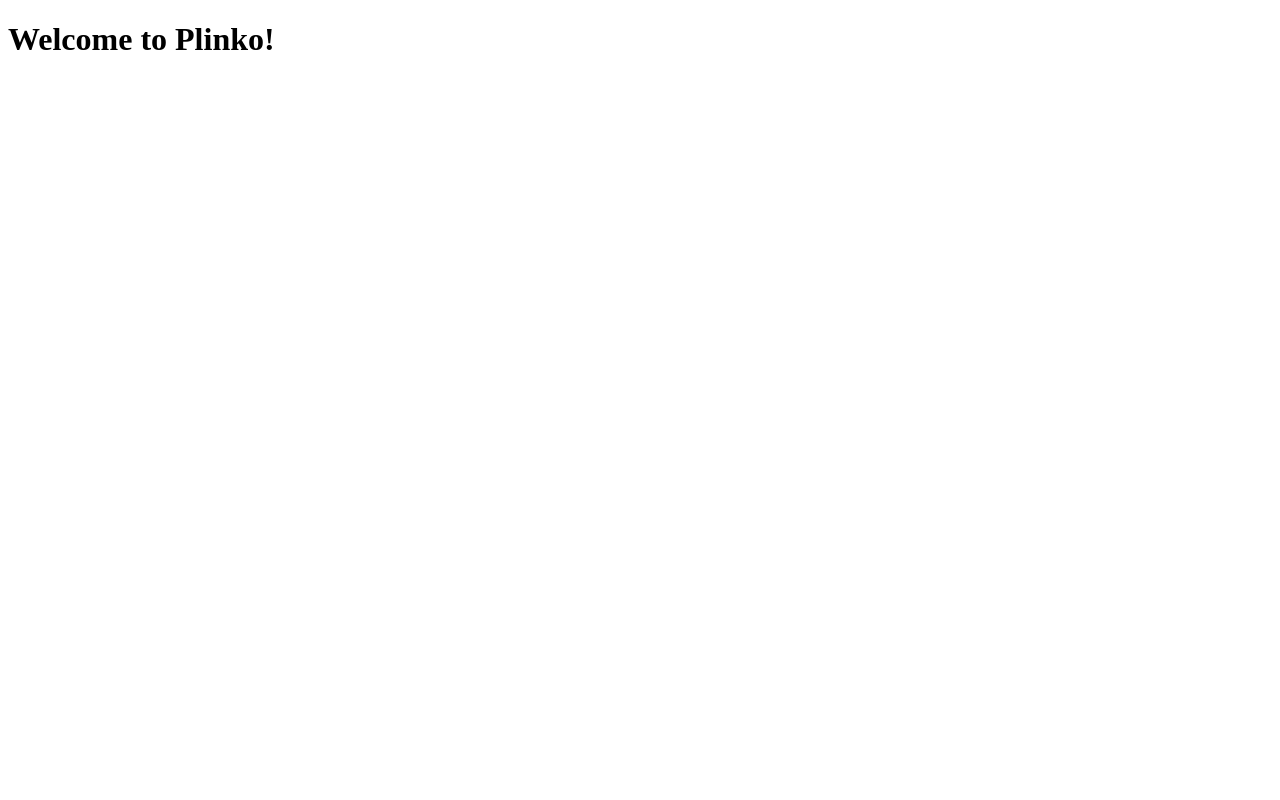
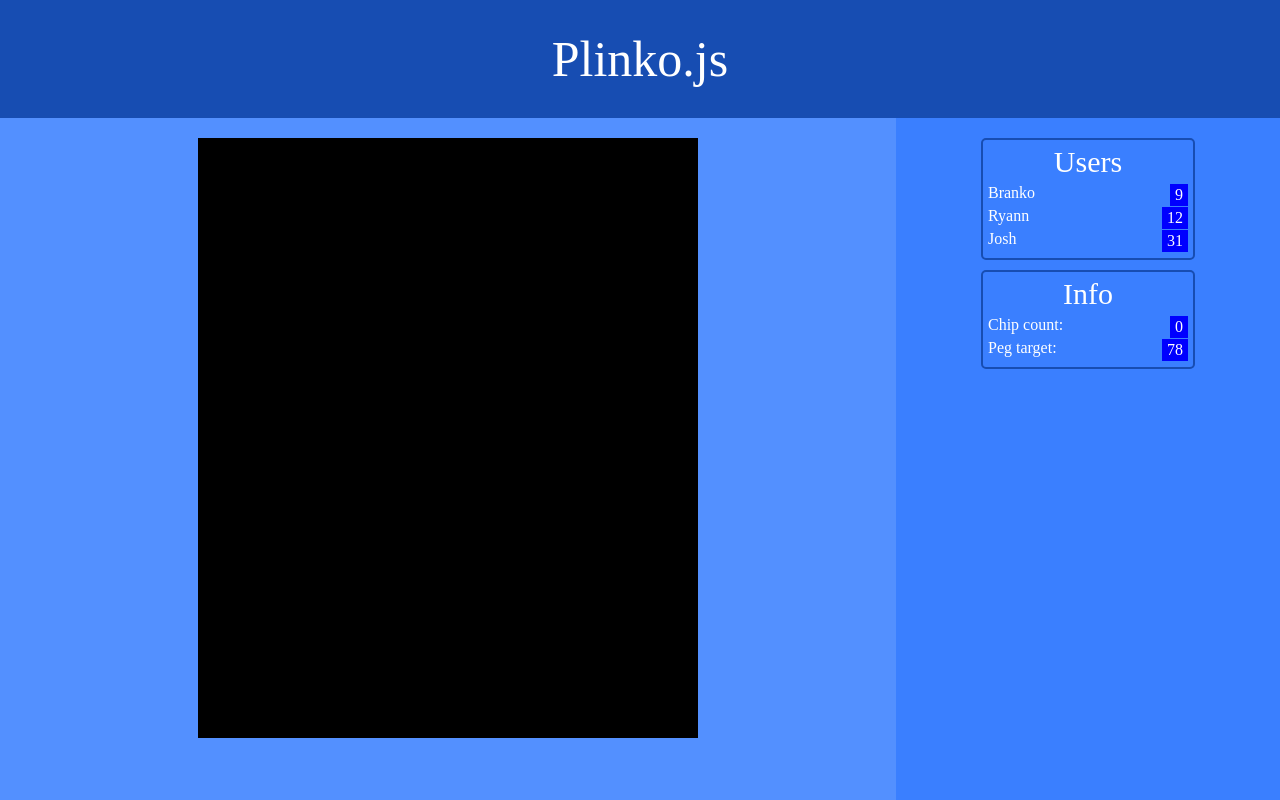
Before and after one commit to kinginka/plinko, a website built with webpack: page dist/index.html in a window 1280 px wide. Shown: the top 800 px of the page. Built offline with nearby package versions, Linux system fonts and the light colour scheme.

Commit message:
Added basic styling and setup for index.html

```diff
--- /dev/null
+++ b/public/stylesheets/reset.css
@@ -0,0 +1,48 @@
+/* http://meyerweb.com/eric/tools/css/reset/
+   v2.0 | 20110126
+   License: none (public domain)
+*/
+
+html, body, div, span, applet, object, iframe,
+h1, h2, h3, h4, h5, h6, p, blockquote, pre,
+a, abbr, acronym, address, big, cite, code,
+del, dfn, em, img, ins, kbd, q, s, samp,
+small, strike, strong, sub, sup, tt, var,
+b, u, i, center,
+dl, dt, dd, ol, ul, li,
+fieldset, form, label, legend,
+table, caption, tbody, tfoot, thead, tr, th, td,
+article, aside, canvas, details, embed,
+figure, figcaption, footer, header, hgroup,
+menu, nav, output, ruby, section, summary,
+time, mark, audio, video {
+  margin: 0;
+  padding: 0;
+  border: 0;
+  font-size: 100%;
+  font: inherit;
+  vertical-align: baseline;
+}
+/* HTML5 display-role reset for older browsers */
+article, aside, details, figcaption, figure,
+footer, header, hgroup, menu, nav, section {
+  display: block;
+}
+body {
+  line-height: 1;
+}
+ol, ul {
+  list-style: none;
+}
+blockquote, q {
+  quotes: none;
+}
+blockquote:before, blockquote:after,
+q:before, q:after {
+  content: '';
+  content: none;
+}
+table {
+  border-collapse: collapse;
+  border-spacing: 0;
+}
--- /dev/null
+++ b/public/stylesheets/style.css
@@ -0,0 +1,82 @@
+body {
+  background: #aaaaaa;
+  color: white;
+  font: 16px normal sans-serif;
+  text-align: center;
+  box-sizing: border-box;
+}
+
+header {
+  padding: 30px;
+  background: #174DB2;
+  font-size: 50px;
+}
+
+h2 {
+  font-size: 30px;
+}
+
+main {
+  display: block;
+  margin: 0 auto;
+  background: black;
+  height: 1000px;
+  min-width: 900px;
+}
+
+.container {
+  display: block;
+  float:left;
+  box-sizing: border-box;
+  padding: 20px;
+  height: 100%;
+}
+
+.canvas {
+  float: left;
+  background: #5390FF;
+  margin-right: 30%;
+  width: 70%;
+  min-width: 600px;
+}
+
+.game-info {
+  width: 30%;
+  background: #3A7FFF;
+  margin-left: -30%;
+  min-width: 200px;
+}
+
+.info-box {
+  margin: 0 auto;
+  border: 2px solid #174DB2;
+  padding: 5px;
+  border-radius: 5px;
+  width: 200px;
+}
+.info-box + .info-box {
+  margin-top: 10px;
+}
+
+
+.players-list, .game-info-list {
+  text-align: left;
+}
+
+.players-list li, .game-info-list li {
+  margin: 5px 0;
+}
+
+span {
+  margin-left: 10px;
+  background: blue;
+  padding: 2px 5px;
+  float: right;
+}
+
+#canvas-placeholder {
+  background: black;
+  width: 500px;
+  height: 600px;
+  margin: 0 auto;
+}
```
Also changed, not shown: dist/index.html.
